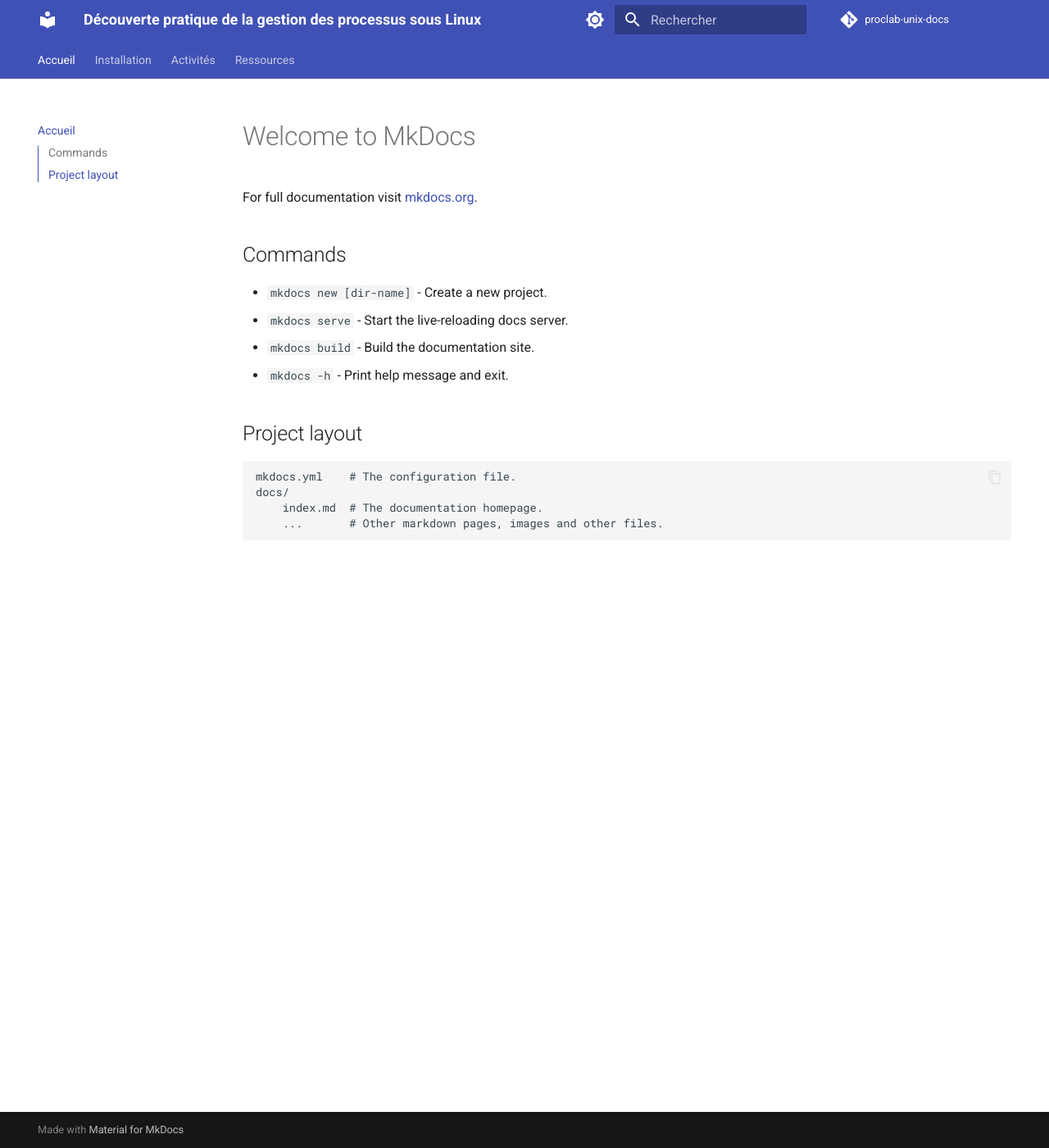
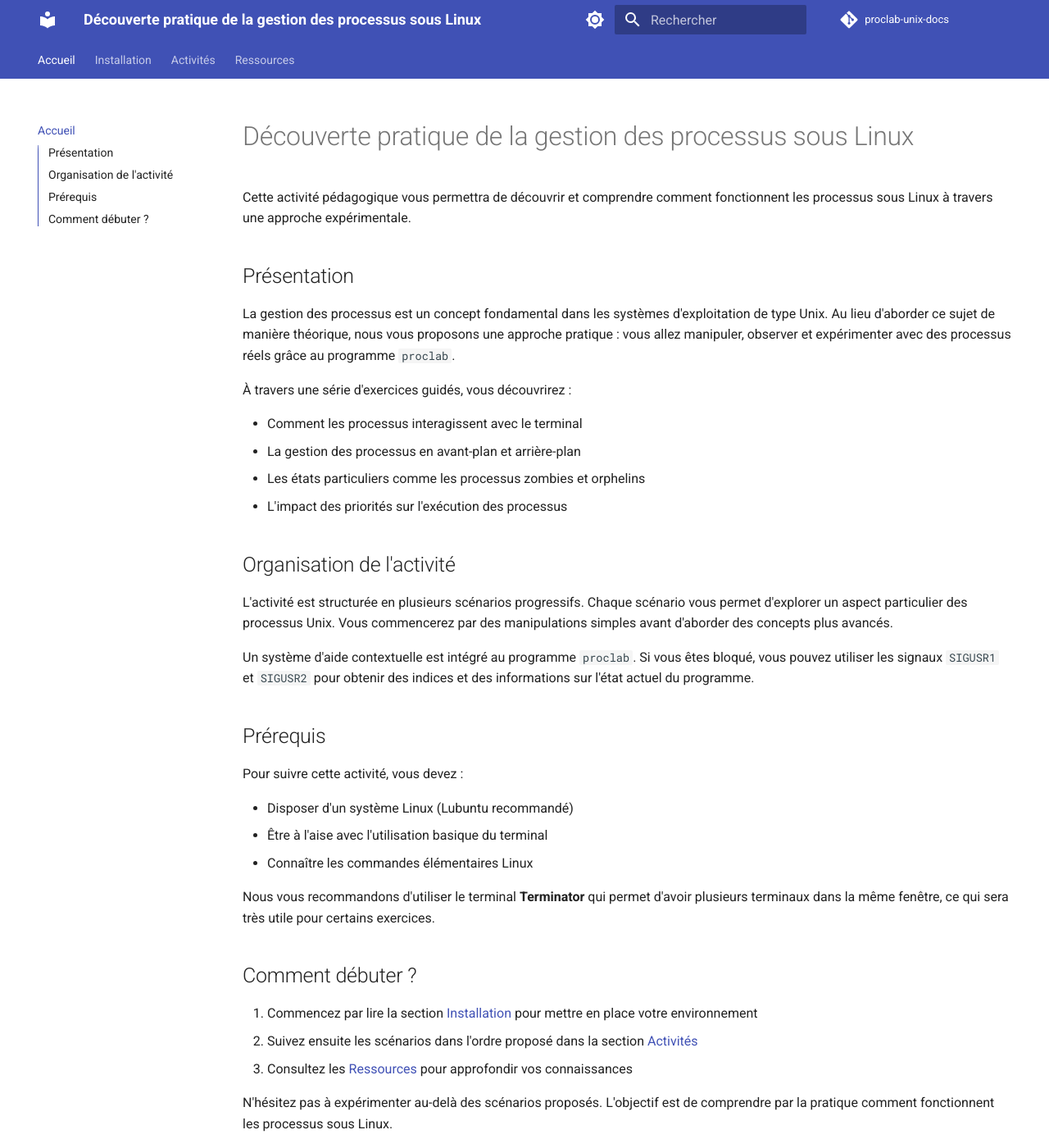
Before and after one commit to manastria/proclab-unix-docs, an MkDocs documentation site: the page built from docs/index.md, in a window 1280 px wide and 1400 px high. Shown: the whole window at 82% size. Built offline with MkDocs 1.6.1 and Material for MkDocs 9.7.7, drawn with Linux system fonts in a browser that asks for light colours; comment, search, counter and statistics services are not loaded; some of the changed text lies outside the part shown.

Commit message:
Update documentation to introduce practical activity on process management in Linux

```diff
--- a/docs/index.md
+++ b/docs/index.md
@@ -1,17 +1,41 @@
-# Welcome to MkDocs
+# Découverte pratique de la gestion des processus sous Linux
 
-For full documentation visit [mkdocs.org](https://www.mkdocs.org).
+Cette activité pédagogique vous permettra de découvrir et comprendre comment fonctionnent les processus sous Linux à travers une approche expérimentale.
 
-## Commands
+## Présentation
 
-* `mkdocs new [dir-name]` - Create a new project.
-* `mkdocs serve` - Start the live-reloading docs server.
-* `mkdocs build` - Build the documentation site.
-* `mkdocs -h` - Print help message and exit.
+La gestion des processus est un concept fondamental dans les systèmes d'exploitation de type Unix. Au lieu d'aborder ce sujet de manière théorique, nous vous proposons une approche pratique : vous allez manipuler, observer et expérimenter avec des processus réels grâce au programme `proclab`.
 
-## Project layout
+À travers une série d'exercices guidés, vous découvrirez :
 
-    mkdocs.yml    # The configuration file.
-    docs/
-        index.md  # The documentation homepage.
-        ...       # Other markdown pages, images and other files.
+- Comment les processus interagissent avec le terminal
+- La gestion des processus en avant-plan et arrière-plan
+- Les états particuliers comme les processus zombies et orphelins
+- L'impact des priorités sur l'exécution des processus
+
+## Organisation de l'activité
+
+L'activité est structurée en plusieurs scénarios progressifs. Chaque scénario vous permet d'explorer un aspect particulier des processus Unix. Vous commencerez par des manipulations simples avant d'aborder des concepts plus avancés.
+
+Un système d'aide contextuelle est intégré au programme `proclab`. Si vous êtes bloqué, vous pouvez utiliser les signaux `SIGUSR1` et `SIGUSR2` pour obtenir des indices et des informations sur l'état actuel du programme.
+
+## Prérequis
+
+Pour suivre cette activité, vous devez :
+
+- Disposer d'un système Linux (Lubuntu recommandé)
+- Être à l'aise avec l'utilisation basique du terminal
+- Connaître les commandes élémentaires Linux
+
+Nous vous recommandons d'utiliser le terminal **Terminator** qui permet d'avoir plusieurs terminaux dans la même fenêtre, ce qui sera très utile pour certains exercices.
+
+## Comment débuter ?
+
+1. Commencez par lire la section [Installation](installation.md) pour mettre en place votre environnement
+2. Suivez ensuite les scénarios dans l'ordre proposé dans la section [Activités](activites/index.md)
+3. Consultez les [Ressources](ressources/processus.md) pour approfondir vos connaissances
+
+N'hésitez pas à expérimenter au-delà des scénarios proposés. L'objectif est de comprendre par la pratique comment fonctionnent les processus sous Linux.
+
+!!! tip "Conseil"
+    Gardez un terminal ouvert avec la commande `ps` pour observer l'état de vos processus tout au long des exercices. Cela vous aidera à mieux comprendre ce qui se passe à chaque étape.
```
